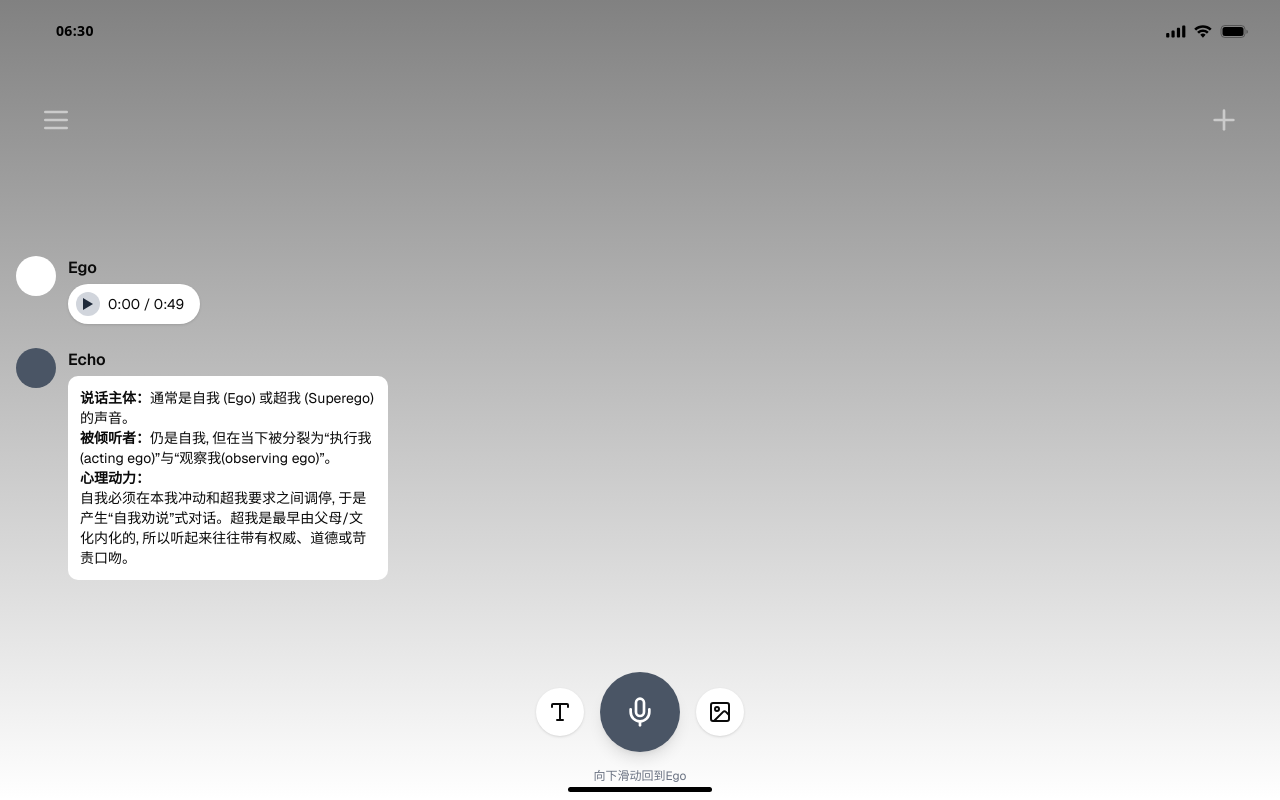
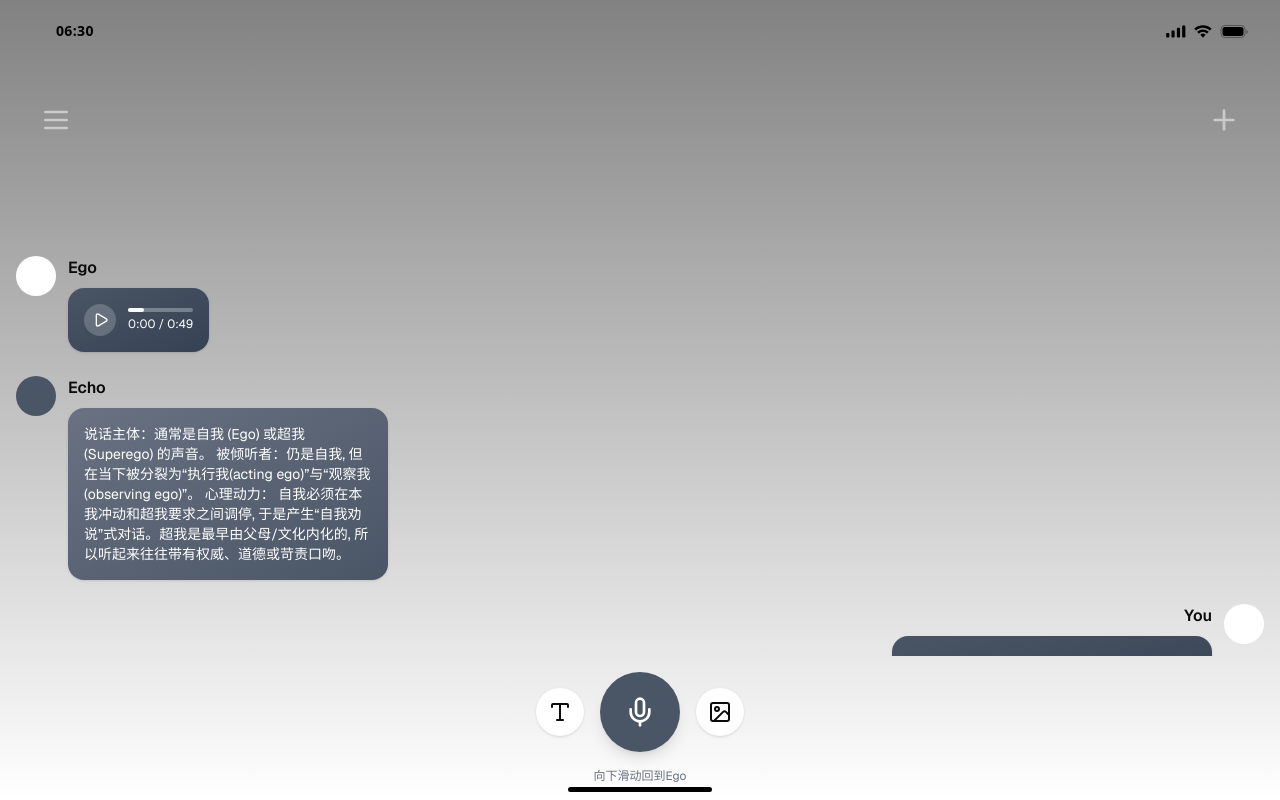
Before and after one commit to SinoAHpx/profile-matcher, a Next.js app: page /chat in a window 1280 px wide. Built offline with nearby package versions, Linux system fonts and the light colour scheme; grey boxes are pictures that could not be loaded.

Commit message:
feat(chat): add MessageBubble component for different message types

```diff
--- a/src/app/chat/page.tsx
+++ b/src/app/chat/page.tsx
@@ -1,4 +1,5 @@
 import { Menu, Plus, Mic, Image, Type } from 'lucide-react';
+import { MessageBubble } from '@/components/chat/MessageBubble';
 
 export default function ChatPage() {
   return (
@@ -11,34 +12,60 @@ export default function ChatPage() {
 
       {/* Chat Area */}
       <main className="flex-1 p-4 space-y-6 overflow-y-auto">
-        {/* Ego Message */}
+        {/* Ego Voice Message */}
         <div className="flex items-start gap-3">
           <div className="w-10 h-10 rounded-full bg-white"></div>
           <div>
-            <p className="font-semibold">Ego</p>
-            <div className="mt-1 flex items-center gap-2 bg-white dark:bg-gray-700 rounded-full p-2 shadow">
-              <div className="w-6 h-6 bg-gray-300 dark:bg-gray-600 rounded-full flex items-center justify-center">
-                <div className="w-0 h-0 border-t-[6px] border-t-transparent border-l-[10px] border-l-gray-800 dark:border-l-white border-b-[6px] border-b-transparent"></div>
-              </div>
-              <span className="text-sm">0:00 / 0:49</span>
-              <div className="flex-1 h-1 bg-gray-200 dark:bg-gray-600 rounded-full">
-                <div className="w-1/4 h-full bg-gray-400 dark:bg-gray-300 rounded-full"></div>
-              </div>
-            </div>
+            <p className="font-semibold mb-2">Ego</p>
+            <MessageBubble
+              type="voice"
+              content=""
+              sender="user"
+              duration="0:00 / 0:49"
+            />
           </div>
         </div>
 
-        {/* Echo Message */}
+        {/* Echo Text Message */}
         <div className="flex items-start gap-3">
           <div className="w-10 h-10 rounded-full bg-gray-600"></div>
           <div>
-            <p className="font-semibold">Echo</p>
-            <div className="mt-1 bg-white dark:bg-gray-700 rounded-lg p-3 text-sm max-w-xs">
-              <p><strong>说话主体：</strong>通常是自我 (Ego) 或超我 (Superego) 的声音。</p>
-              <p><strong>被倾听者：</strong>仍是自我, 但在当下被分裂为“执行我(acting ego)”与“观察我(observing ego)”。</p>
-              <p><strong>心理动力：</strong></p>
-              <p>自我必须在本我冲动和超我要求之间调停, 于是产生“自我劝说”式对话。超我是最早由父母/文化内化的, 所以听起来往往带有权威、道德或苛责口吻。</p>
-            </div>
+            <p className="font-semibold mb-2">Echo</p>
+            <MessageBubble
+              type="text"
+              sender="llm"
+              content="说话主体：通常是自我 (Ego) 或超我 (Superego) 的声音。
+被倾听者：仍是自我, 但在当下被分裂为“执行我(acting ego)”与“观察我(observing ego)”。
+心理动力：
+自我必须在本我冲动和超我要求之间调停, 于是产生“自我劝说”式对话。超我是最早由父母/文化内化的, 所以听起来往往带有权威、道德或苛责口吻。"
+            />
+          </div>
+        </div>
+
+        {/* Example text message from user */}
+        <div className="flex items-start gap-3 justify-end">
+          <div className="w-10 h-10 rounded-full bg-white order-2"></div>
+          <div className="order-1">
+            <p className="font-semibold mb-2 text-right">You</p>
+            <MessageBubble
+              type="text"
+              sender="user"
+              content="I understand, this is a complex psychological process."
+            />
+          </div>
+        </div>
+
+        {/* Example image message */}
+        <div className="flex items-start gap-3">
+          <div className="w-10 h-10 rounded-full bg-white"></div>
+          <div>
+            <p className="font-semibold mb-2">Ego</p>
+            <MessageBubble
+              type="image"
+              sender="user"
+              content="Here's a diagram explaining ego psychology"
+              imageUrl="/api/placeholder/200/150"
+            />
           </div>
         </div>
       </main>
--- /dev/null
+++ b/src/components/chat/MessageBubble.tsx
@@ -0,0 +1,92 @@
+import React from 'react';
+import { Play, Image as ImageIcon } from 'lucide-react';
+
+export type MessageType = 'text' | 'voice' | 'image';
+
+interface MessageBubbleProps {
+  type: MessageType;
+  content: string;
+  sender: 'user' | 'llm';
+  timestamp?: string;
+  duration?: string; // for voice messages
+  imageUrl?: string; // for image messages
+}
+
+export const MessageBubble: React.FC<MessageBubbleProps> = ({
+  type,
+  content,
+  sender,
+  timestamp,
+  duration,
+  imageUrl,
+}) => {
+  const isUser = sender === 'user';
+
+  const baseClasses = "max-w-xs rounded-2xl p-4 shadow-sm";
+  const userClasses = isUser
+    ? "bg-gradient-to-br from-gray-600 to-gray-700 text-white ml-auto"
+    : "bg-gradient-to-br from-gray-500 to-gray-600 text-white";
+
+  const alignmentClasses = isUser ? "flex justify-end" : "flex justify-start";
+
+  const renderContent = () => {
+    switch (type) {
+      case 'text':
+        return (
+          <div className={`${baseClasses} ${userClasses}`}>
+            <p className="text-sm">{content}</p>
+            {timestamp && (
+              <p className="text-xs opacity-70 mt-1 text-right">{timestamp}</p>
+            )}
+          </div>
+        );
+
+      case 'voice':
+        return (
+          <div className={`${baseClasses} ${userClasses} flex items-center gap-3`}>
+            <button className="w-8 h-8 rounded-full bg-white/20 flex items-center justify-center hover:bg-white/30 transition-colors">
+              <Play className="w-4 h-4 text-white ml-0.5" />
+            </button>
+            <div className="flex-1">
+              <div className="h-1 bg-white/30 rounded-full">
+                <div className="w-1/4 h-full bg-white rounded-full"></div>
+              </div>
+              <p className="text-xs mt-1">{duration || '0:00 / 0:00'}</p>
+            </div>
+          </div>
+        );
+
+      case 'image':
+        return (
+          <div className={`${baseClasses} ${userClasses} p-2`}>
+            {imageUrl ? (
+              <img
+                src={imageUrl}
+                alt="Shared image"
+                className="rounded-lg max-w-full h-auto"
+              />
+            ) : (
+              <div className="w-48 h-32 bg-gray-400/50 rounded-lg flex items-center justify-center">
+                <ImageIcon className="w-8 h-8 text-white/70" />
+              </div>
+            )}
+            {content && (
+              <p className="text-sm mt-2 px-2">{content}</p>
+            )}
+            {timestamp && (
+              <p className="text-xs opacity-70 mt-1 px-2 text-right">{timestamp}</p>
+            )}
+          </div>
+        );
+
+      default:
+        return null;
+    }
+  };
+
+  return (
+    <div className={alignmentClasses}>
+      {renderContent()}
+    </div>
+  );
+};
```
